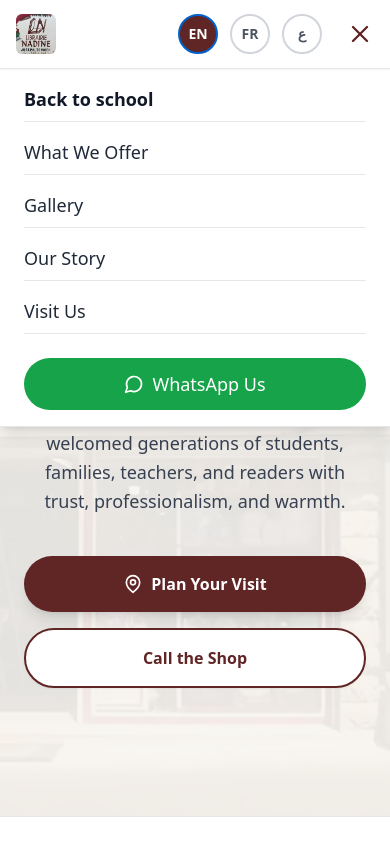
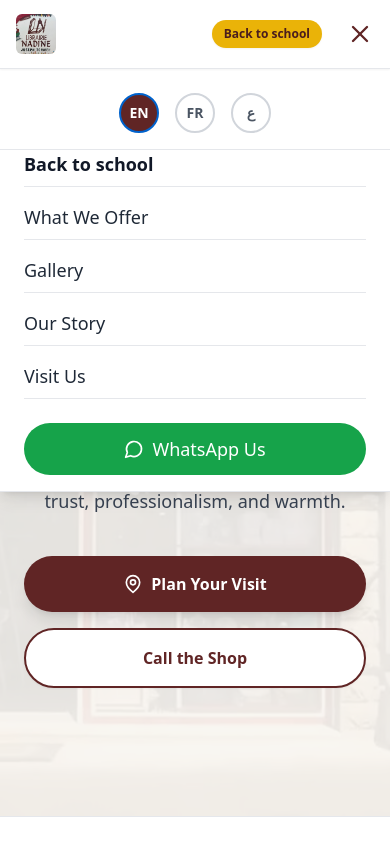
Before and after one commit to MartinT787/website-LibrairieNadine, a Next.js app: page / in a window 390 px wide. Both pictures are taken after a click on the button 360 px from the left and 34 px from the top of the page. Shown: the top 844 px of the page. Built offline with nearby package versions, Linux system fonts and the light colour scheme.

Commit message:
Add prominent mobile Back to School button in header

```diff
--- a/src/app/layout.tsx
+++ b/src/app/layout.tsx
@@ -55,7 +55,7 @@ function LayoutContent({ children }: { children: React.ReactNode }) {
           </nav>
 
           <div className="flex items-center gap-4 md:gap-6">
-            <div className="flex items-center gap-3" dir="ltr">
+            <div className="hidden md:flex items-center gap-3" dir="ltr">
               <LanguageButton code="EN" label="EN" />
               <LanguageButton code="FR" label="FR" />
               <LanguageButton code="AR" label="ع" />
@@ -70,6 +70,14 @@ function LayoutContent({ children }: { children: React.ReactNode }) {
               <MessageCircle size={18} />
               {t.whatsapp}
             </a>
+
+            <Link
+              href={`/back-to-school?lang=${lang.toLowerCase()}`}
+              className="lg:hidden bg-yellow-500 text-[#4A1D1D] px-3 py-1.5 md:px-4 md:py-2 rounded-full font-bold text-xs md:text-sm shadow-sm whitespace-nowrap"
+            >
+              {t.navB2S}
+            </Link>
+
             <button
               className="lg:hidden p-2 -mr-2 text-brand-burgundy"
               onClick={() => setMobileMenuOpen(!mobileMenuOpen)}
@@ -82,7 +90,12 @@ function LayoutContent({ children }: { children: React.ReactNode }) {
         {/* Mobile Navigation Drawer */}
         {mobileMenuOpen && (
           <div className="lg:hidden bg-white border-b shadow-lg absolute w-full z-40">
-            <nav className="flex flex-col px-6 py-4 gap-4 font-medium text-lg text-gray-800">
+            <div className="flex items-center justify-center gap-4 pt-6 pb-4 border-b" dir="ltr">
+              <LanguageButton code="EN" label="EN" />
+              <LanguageButton code="FR" label="FR" />
+              <LanguageButton code="AR" label="ع" />
+            </div>
+            <nav className="flex flex-col px-6 pb-4 gap-4 font-medium text-lg text-gray-800">
               <Link onClick={() => setMobileMenuOpen(false)} href={`/back-to-school?lang=${lang.toLowerCase()}`} className="hover:text-brand-burgundy font-bold text-gray-900 border-b pb-2">{t.navB2S}</Link>
               <Link onClick={() => setMobileMenuOpen(false)} href={`/?lang=${lang.toLowerCase()}#offerings`} className="hover:text-brand-burgundy border-b pb-2">{t.navOfferings}</Link>
               <Link onClick={() => setMobileMenuOpen(false)} href={`/?lang=${lang.toLowerCase()}#gallery`} className="hover:text-brand-burgundy border-b pb-2">{t.navGallery}</Link>
```
